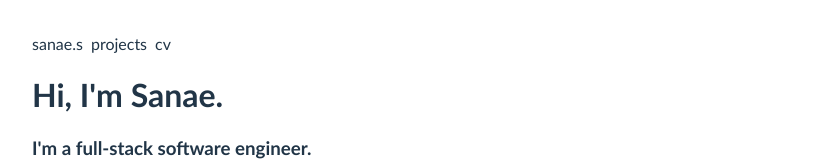
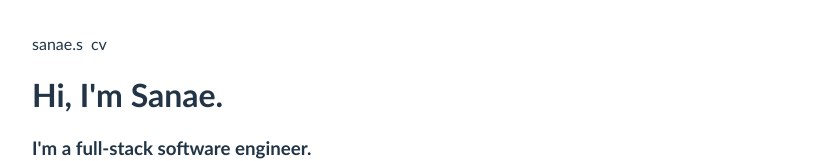
Before and after one commit to Pokasana/intro-page, a React (Vite) app: page / in a window 1280 px wide. Shown: the top 161 px of the page, without its empty margins (0-817 px from the left). Built offline with nearby package versions, Linux system fonts and the light colour scheme.

Commit message:
comment out projects from NavBar temporarily

```diff
--- a/src/app/NavBar.jsx
+++ b/src/app/NavBar.jsx
@@ -9,9 +9,9 @@ function NavBar() {
       <NavLink to="/">
         sanae.s
       </NavLink>
-      <NavLink to="/projects">
+      {/* <NavLink to="/projects">
         projects
-      </NavLink>
+      </NavLink> */}
       <NavLink to="/cv">
         cv
       </NavLink>
```
